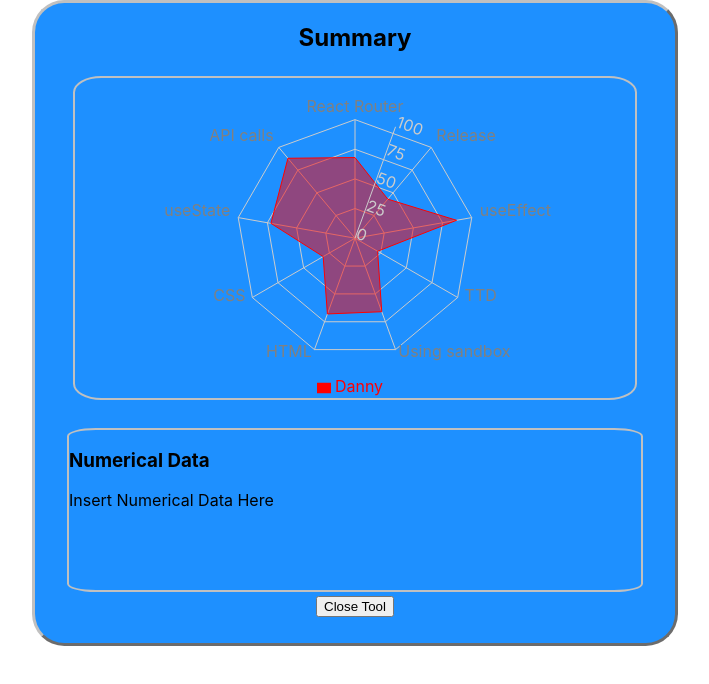
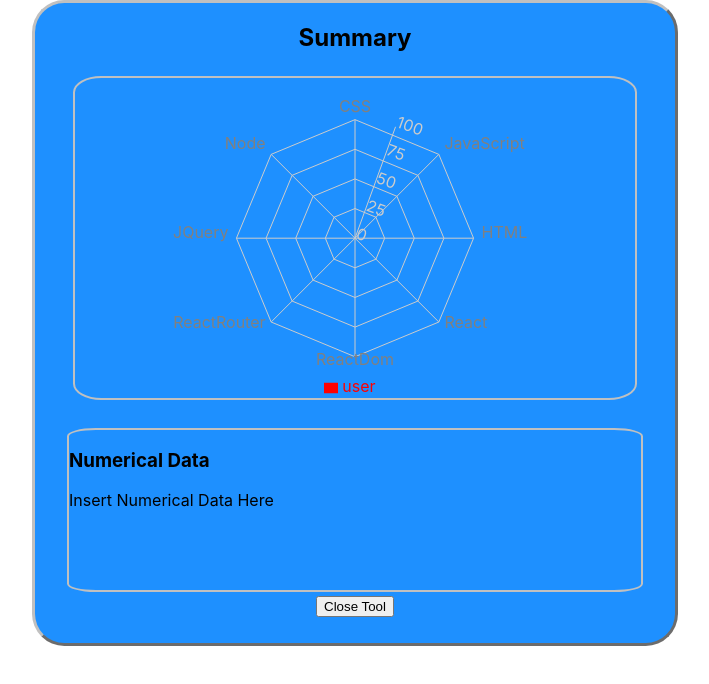
Before and after one commit to LMcvie/CapabilityApp, a React (Create React App) app: page /CapabilityApp/Summary in a window 1280 px wide. Shown: the top 684 px of the page, without its empty margins (285-994 px from the left). Built offline with nearby package versions, Linux system fonts and the light colour scheme.

Commit message:
data from survey now updates radar graph

```diff
--- a/src/Components/Credentials.js
+++ b/src/Components/Credentials.js
@@ -8,16 +8,16 @@
 const Credentials = ({onUserSubmit}) => {
 
     const [userDetails, setUserDetails] = useState({
-        Email: null,
-        Team: null,
-        Discipline: null
+        email: null,
+        team: null,
+        discipline: null
     });
 
 //Any changes in the input part of the form are stored in the state
 
     const handleEmailChange = (event) => {
         let updatedDetails = userDetails;
-        updatedDetails.Email = event.target.value;
+        updatedDetails.email = event.target.value;
         setUserDetails (updatedDetails);
 
     }
@@ -25,13 +25,13 @@
 
     const handleTeamChange = (event) => {
         let updatedDetails = userDetails;
-        updatedDetails.Team = event.target.value;
+        updatedDetails.team = event.target.value;
         setUserDetails (updatedDetails);
     }
 
     const handleDisciplineChange = (event) => {
         let updatedDetails = userDetails;
-        updatedDetails.Discipline = event.target.value;
+        updatedDetails.discipline = event.target.value;
         setUserDetails (updatedDetails);
     }
 
--- a/src/Components/SpiderChart.js
+++ b/src/Components/SpiderChart.js
@@ -1,29 +1,20 @@
-import React from "react";
+import {useState, useEffect} from 'react';
 import { Radar, RadarChart, PolarGrid, Legend, PolarAngleAxis, PolarRadiusAxis, ResponsiveContainer } from 'recharts';
 import './SpiderChart.css';
+import react from 'react';
 
 
-const SpiderChart = () => {
+const SpiderChart = ({topics, userDetails}) => {
 
+  const [data, setData] = useState();
 
-//pass in the datasets then loop through and add a key to data with the persons results
-  const data = [
-    { name: 'React Router', series1: 68, series2:54 },
-    { name: 'Release', series1: 43, series2:23 },
-    { name: 'useEffect', series1: 87, series2:59 },
-    { name: 'TTD', series1: 22, series2:78 },
-    { name: 'Using sandbox', series1: 66, series2:89 },
-    { name: 'HTML', series1: 68, series2:33 },
-    { name: 'CSS' , series1: 31, series2:44},
-    { name: 'useState' , series1: 72, series2:82},
-    { name: 'API calls' , series1: 88, series2:60},
-  ];
+  useEffect(() => {
+    setData(topics.map((topic) => {
+      return {name: topic.name, user: topic.value}
+  }))
+}, [topics]);
 
-  // const RadarList = data.map((data, index) => {
-  //   return (
-  //     <></>// <Radar name = /Radar>
-  //   );
-  // });
+console.log(userDetails.email);
 
   return (
     <div id = 'spiderChart'>
@@ -31,7 +22,7 @@
         <RadarChart cx="50%" cy="50%" outerRadius="80%" data={data}>
           <PolarGrid />
           <PolarAngleAxis dataKey="name" />
-          <Radar name="Danny" dataKey="series1" stroke="Red"
+          <Radar name={userDetails.email} dataKey="user" stroke="Red"
             fill='red' fillOpacity={0.5} />
           <PolarRadiusAxis angle={70} domain={[0, 100]} />
           <Legend />
--- a/src/Container/CapabilityContainer.js
+++ b/src/Container/CapabilityContainer.js
@@ -157,10 +157,38 @@
                 return test.text === question.text;
             })
             testQuestions[testid] = question;
-        })
+        });
         setQuestions(testQuestions);
         updateQuestions(selectedTopic);
+        getTopicAverage(updatedQuestions);
+
+
+
         updateCompletedTopics();
+
+    }
+
+    //get the average result for the skill/topic and store it in the topic object
+    const getTopicAverage = (updatedQuestions) => {
+
+        let tempTopics = topics;
+
+        let tempId = tempTopics.findIndex((test) => {
+            return test.name === selectedTopic;
+
+        });
+
+        if (updatedQuestions.length ===1) {
+
+            tempTopics[tempId].value = updatedQuestions[0].value;
+        }
+        else{
+             let total = updatedQuestions.reduce((runningTotal, number) => ({value: parseInt(runningTotal.value) + parseInt(number.value)}));
+
+             tempTopics[tempId].value = total.value/updatedQuestions.length;
+        }
+
+        console.log(tempTopics[tempId]);
 
     }
 
@@ -193,7 +221,7 @@
                     <Route path="/CapabilityApp" element={<MenuPage onUserSubmit={(userDetails) => handleUserInput(userDetails)} />} />
                     <Route path="/CapabilityApp/Topics" element={<TopicsPage topics={topics} onTopicSelect={(selectedTopic) => handleSelectedTopic(selectedTopic)} completedTopics={completedTopics} toggleBar={() => toggleBar()} />} />
                     <Route path="/CapabilityApp/Questions" element={<QuestionPage questions={filteredQuestions} onAnswerSubmit={(updatedQuestions) => onAnswerSubmit(updatedQuestions)} />} />
-                    <Route path="/CapabilityApp/Summary" element={<SummaryPage />} />
+                    <Route path="/CapabilityApp/Summary" element={<SummaryPage questions = {questions} topics = {topics} userDetails = {userDetails}/>} />
                     <Route path="/*" element={<NotFoundPage />} />
                 </Routes>
             </Router>
--- a/src/Screens/SummaryPage.js
+++ b/src/Screens/SummaryPage.js
@@ -4,7 +4,7 @@
 
 //On the submission of the answers create a spider chart
 
-const SummaryPage = () => {
+const SummaryPage = ({questions, topics, userDetails}) => {
 
     const navigate = useNavigate();
 
@@ -16,7 +16,7 @@
         <div id='summary'>
             <h2>Summary</h2>
             <div id="chart">
-                <SpiderChart/>
+                <SpiderChart topics = {topics} userDetails ={userDetails}/>
             </div>
             <br></br>
             <div id = 'data'>
```
